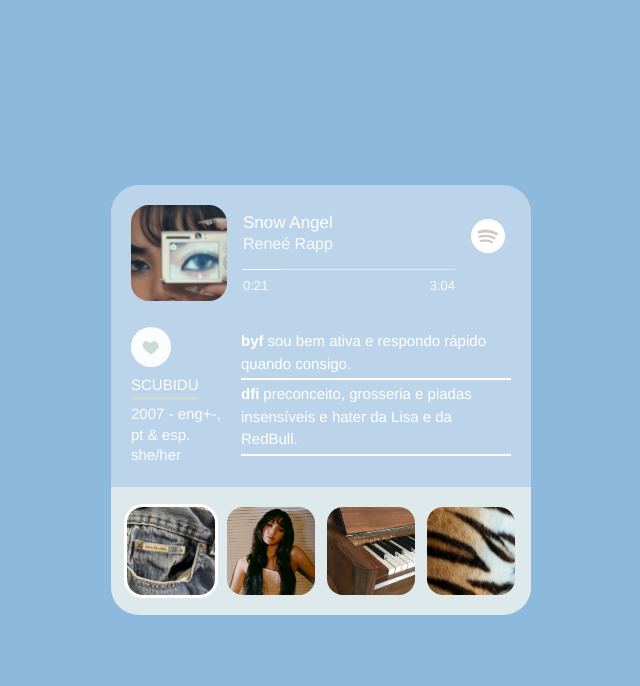
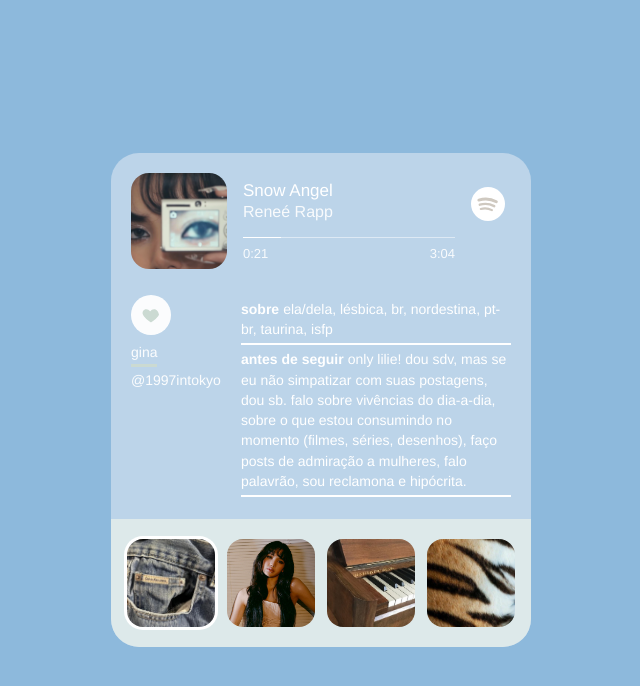
Before and after one commit to scubidull/gina, a plain HTML site: page index.html in a window 1280 px wide. Both pictures are taken after a click on the button 490 px from the left and 468 px from the top of the page. Shown: the whole page, without its empty margins (319-959 px from the left). Drawn offline with Linux system fonts and the light colour scheme.

Commit message:
Update index.html

```diff
--- a/index.html
+++ b/index.html
@@ -33,15 +33,15 @@
 
   .painel{max-height:0;opacity:0;overflow:hidden;
           transition:max-height .5s ease,opacity .4s ease;padding:0 20px}
-  .painel.aberto{max-height:600px;opacity:1;padding:6px 20px 22px}
+  .painel.aberto{max-height:1400px;opacity:1;padding:6px 20px 22px}
   .painel-conteudo{display:flex;gap:14px}
-  .perfil{width:96px;flex-shrink:0;font-size:15px;line-height:1.35;opacity:.95}
+  .perfil{width:96px;flex-shrink:0;font-size:14px;line-height:1.35;opacity:.95;word-break:break-word}
   .coracao{width:40px;height:40px;border-radius:50%;background:#fff;
            display:flex;align-items:center;justify-content:center;margin-bottom:8px}
   .coracao svg{width:20px;height:20px;fill:var(--destaque)}
   .perfil .nome{display:inline-block;border-bottom:3px solid var(--destaque);padding-bottom:2px;margin-bottom:4px}
-  .textos{flex:1;font-size:15px;line-height:1.5}
-  .textos p{padding:3px 0;border-bottom:2px solid #fff}
+  .textos{flex:1;font-size:14px;line-height:1.45}
+  .textos p{padding:4px 0;border-bottom:2px solid #fff}
   .textos b{font-weight:700;margin-right:4px}
 
   .galeria{display:flex;justify-content:center;gap:12px;padding:20px 16px;background:var(--card-baixo)}
@@ -96,18 +96,24 @@ const CONFIG = {
   capa: "imagens/capa.jpg",
 
   itens: [
-    { img:"imagens/foto1.jpg", cor:"#d9b99b", titulo:"SCUBIDU", detalhe:"2007 - eng+-, pt & esp. she/her",
-      textos:[["byf","sou bem ativa e respondo rápido quando consigo."],
-              ["dfi","preconceito, grosseria e piadas insensíveis e hater da Lisa e da RedBull."]] },
-    { img:"imagens/foto2.jpg", cor:"#b5483f", titulo:"Gostos", detalhe:"GTA 6 and Scooby-Doo",
-      textos:[["jogos","Ghost of Tsushima, LEGOs, GTAs, Jogo de corrida e Fortnite."],
-              ["filmes/séries","Batman, The Mentalist, Moon Knight, Ninjago, Teens Titans, The Body, Regular Show, Scooby-Doo."]] },
-    { img:"imagens/foto3.jpg", cor:"#c9a96e", titulo:"Playlist", detalhe:"músicas do momento",
-      textos:[["ouvindo","Leave With Me, LISA."],
-              ["mood","aconchegante, tranquila, dia de chuva."]] },
-    { img:"imagens/foto4.jpg", cor:"#8a3a3a", titulo:"naosei", detalhe:"",
-      textos:[["insta","@btmwalker"],
-              ["te amo pessoa que ta lendo <3", "<3 <3"]] }
+    { img:"imagens/foto1.jpg", cor:"#d9b99b", titulo:"gina", detalhe:"@1997intokyo",
+      textos:[["sobre","ela/dela, lésbica, br, nordestina, pt-br, taurina, isfp"],
+              ["antes de seguir","only lilie! dou sdv, mas se eu não simpatizar com suas postagens, dou sb. falo sobre vivências do dia-a-dia, sobre o que estou consumindo no momento (filmes, séries, desenhos), faço posts de admiração a mulheres, falo palavrão, sou reclamona e hipócrita."]] },
+    { img:"imagens/foto2.jpg", cor:"#b5483f", titulo:"não siga se", detalhe:"",
+      textos:[["•","critérios básicos de dnfi"],
+              ["•","anti das minhas favs"],
+              ["•","faz parte de algum twt problemático"],
+              ["•","shipper chato"],
+              ["•","se não temos nenhum interesse em comum"],
+              ["•","romantiza transtorno"]] },
+    { img:"imagens/foto3.jpg", cor:"#c9a96e", titulo:"gostos", detalhe:"jogos, músicas, filmes & séries",
+      textos:[["jogos","pubg, roblox, minecraft, my singing monsters, plato, qualquer um que eu consiga jogar!!"],
+              ["música","lisa, chuu, njz, clairo, melanie martinez, beabadoobee, olivia rodrigo, sza, au/ra, adela."],
+              ["filmes & séries","nerve (filme), the haunting of hill house (série), the haunting of bly manor (série), the vampire diaries (série), franquia de invocação do mal (filmes), scream queens (série), a vida sexual das universitárias (série), etc."],
+              ["cartoons","studio ghibli, hora de aventura, the owl house, princesas disney, my little pony, equestria girls, harley quinn, etc."]] },
+    { img:"imagens/foto4.jpg", cor:"#8a3a3a", titulo:"likes", detalhe:"e deslikes",
+      textos:[["likes","lisa, gatos, filmes, séries, doce, lanches, arte, música, gastronomia, rpg, refrigerante, pistache, inde navarrette, emma roberts, mckenna grace, lily collins."],
+              ["deslike","grosseria, gore, sangue, pressão, café, chá, insetos."]] }
   ]
 };
 
```
